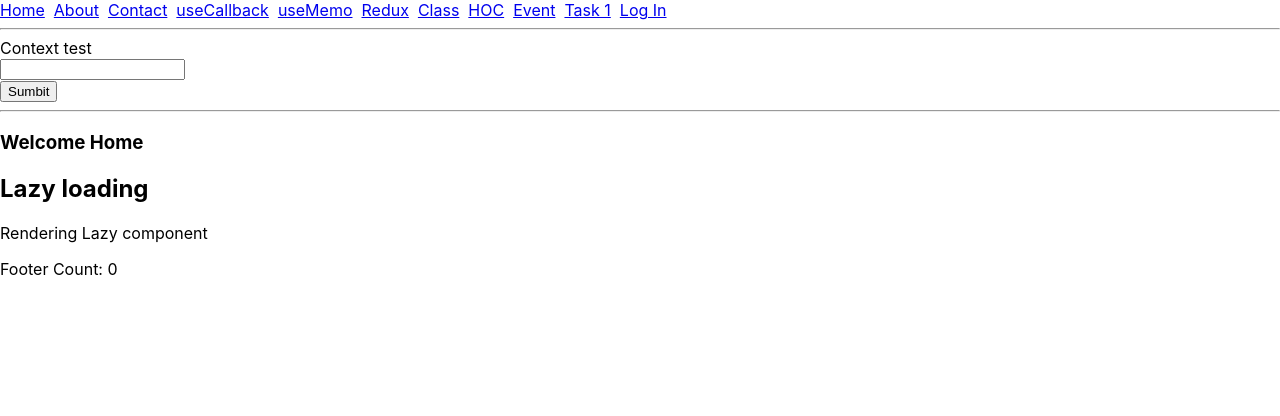
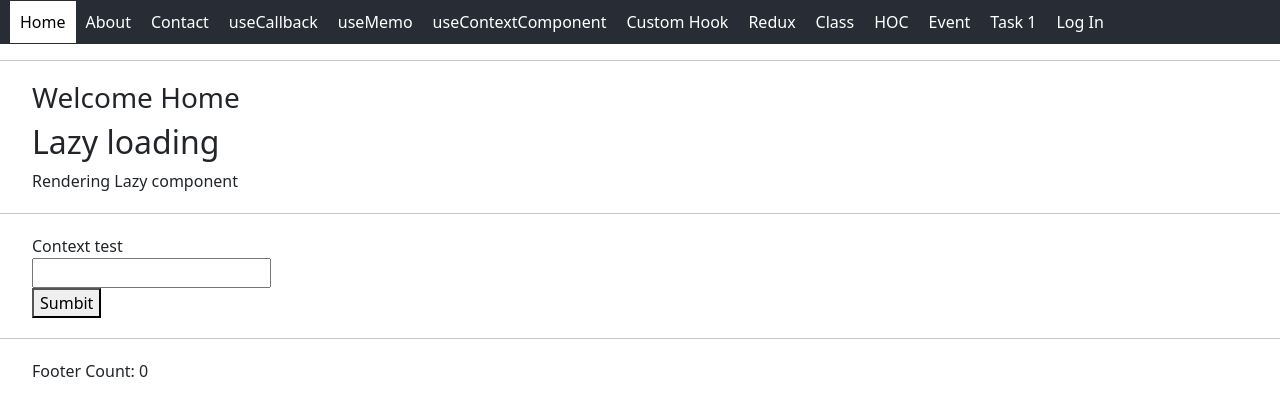
Before and after one commit to Bhoopathismash/react-learn, a React (Create React App) app: page / in a window 1280 px wide. Shown: the top 416 px of the page. Built offline with nearby package versions, Linux system fonts and the light colour scheme.

Commit message:
hook task and nav finish

```diff
--- a/package.json
+++ b/package.json
@@ -7,7 +7,9 @@
     "@testing-library/jest-dom": "^5.16.5",
     "@testing-library/react": "^13.4.0",
     "@testing-library/user-event": "^13.5.0",
+    "bootstrap": "^5.2.3",
     "react": "^18.2.0",
+    "react-bootstrap": "^2.7.0",
     "react-dom": "^18.2.0",
     "react-redux": "^8.0.5",
     "react-router-dom": "^6.7.0",
--- a/src/App.css
+++ b/src/App.css
@@ -36,3 +36,28 @@
     transform: rotate(360deg);
   }
 }
+
+table, th, td {
+  border: 1px solid black;
+  border-collapse: collapse;
+}
+
+/* Navbar CSS */
+.Navbar {
+  background-color: #282c34;
+  padding: 10px;
+}
+.Navbar a {
+  padding: 10px;
+  text-decoration: none;
+  color: #fff;
+}
+.Navbar a.active{
+  color: #000;
+  background-color: #fff;
+}
+/* Navbar CSS */
+
+.container {
+  margin: 20px;
+}
--- a/src/App.js
+++ b/src/App.js
@@ -1,6 +1,10 @@
-import React, { createContext, useState, useEffect, useCallback } from "react";
-import { Route, Routes } from "react-router-dom";
-import Header from "./Components/Header";
+import React, { createContext, useState } from "react";
+import {
+  createBrowserRouter,
+  createRoutesFromElements,
+  Route,
+  RouterProvider,
+} from "react-router-dom";
 import Footer from "./Components/Footer";
 import Home from "./Components/Home";
 import About from "./Components/About";
@@ -12,10 +16,35 @@ import ClassTestComponent from "./Components/ClassTestComponent";
 import HigherOrderComponent from "./Components/HigherOrderComponent";
 import EventHandleComponent from "./Components/EventHandleComponent";
 import TaskOneComponent from "./Components/TaskOneComponent";
+import CustomHookComponent from "./Components/CustomHookComponent";
+import UseContextComponent from "./Components/UseContextComponent";
+import RootLayout from "./Layout/RootLayout";
 
 export const StudentContext = createContext([]);
 
 export const ThemeContext = createContext();
+
+const router = createBrowserRouter(
+  createRoutesFromElements(
+    <Route path="/" element={<RootLayout />}>
+      <Route index path="/" element={<Home />} />
+      <Route path="/about" element={<About />} />
+      <Route path="/contact" element={<Contact />} />
+      <Route path="/use-callback" element={<UseCallbackComponent />} />
+      <Route path="/use-memo" element={<UseMemoComponent />} />
+      <Route path="/use-context" element={<UseContextComponent />} />
+      <Route path="/custom-hook" element={<CustomHookComponent />} />
+      <Route path="/redux" element={<ReduxComponent />} />
+      <Route path="/class" element={<ClassTestComponent />} />
+      <Route path="/hoc" element={<HigherOrderComponent />} />
+      <Route
+        path="/event"
+        element={<EventHandleComponent id={11} name={"bhoopathi"} />}
+      />
+      <Route path="/task1" element={<TaskOneComponent />} />
+    </Route>
+  )
+);
 
 function App() {
   const [name, setName] = useState("");
@@ -32,37 +61,17 @@ function App() {
 
   return (
     <>
-      <Header />
+      <StudentContext.Provider value={studentNames}>
+        <RouterProvider router={router} />
+      </StudentContext.Provider>
       <hr />
-      <form onSubmit={mySubmit}>
-        <label> Context test </label> <br />
-        <input type="text" value={name} onChange={myChange} /> <br />
-        <button type="submit">Sumbit</button>
-      </form>
-      <hr />
-      <StudentContext.Provider value={studentNames}>
-        <Routes>
-          <Route exact path="/" element={<Home />} />
-          <Route exact path="/about" element={<About />} />
-          <Route exact path="/contact" element={<Contact />} />
-          <Route exact path="/use-memo" element={<UseMemoComponent />} />
-          <Route
-            exact
-            path="/use-callback"
-            element={<UseCallbackComponent />}
-          />
-          <Route exact path="/redux" element={<ReduxComponent />} />
-          <Route exact path="/class" element={<ClassTestComponent />} />
-          <Route exact path="/hoc" element={<HigherOrderComponent />} />
-          <Route
-            exact
-            path="/event"
-            element={<EventHandleComponent id={11} name={"bhoopathi"} />}
-          />
-          <Route exact path="/task1" element={<TaskOneComponent />} />
-        </Routes>
-      </StudentContext.Provider>
-
+      <div className='container'>
+        <form onSubmit={mySubmit}>
+          <label> Context test </label> <br />
+          <input type="text" value={name} onChange={myChange} /> <br />
+          <button type="submit">Sumbit</button>
+        </form>
+      </div>
       <Footer />
     </>
   );
--- /dev/null
+++ b/src/Components/CustomHookComponent.jsx
@@ -0,0 +1,34 @@
+import React from 'react'
+import useInput from '../Hooks/useInput'
+
+const CustomHookComponent = () => {
+    const [firstName, bindFirstName, resetFirstName] = useInput('');
+    const [lastName, bindLastName, resetLastName] = useInput('');
+
+    const handleClick = () => {
+        alert(`Hello ${firstName} ${lastName}`);
+        resetFirstName()
+        resetLastName()
+    }
+
+    return (
+        <div>
+            <h3>CustomHookComponent</h3>
+            <div>
+                <div>
+                    <label>First Name:</label>
+                    <input type='text' {...bindFirstName} />
+                </div>
+                <div>
+                    <label>Last Name:</label>
+                    <input type='text' {...bindLastName} />
+                </div>
+                <div>
+                    <button type='button' onClick={() => handleClick()}> Test Custom Hook</button>
+                </div>
+            </div>
+        </div>
+    )
+}
+
+export default CustomHookComponent
--- a/src/Components/Footer.jsx
+++ b/src/Components/Footer.jsx
@@ -6,7 +6,10 @@ function Footer(){
 
     return (
         <>
-            <p>Footer Count: {count}</p>
+            <hr />
+            <div className='container'>
+                <p>Footer Count: {count}</p>
+            </div>
         </>
     );
 }
--- a/src/Components/Header.jsx
+++ b/src/Components/Header.jsx
@@ -1,11 +1,11 @@
 import React from "react";
 import { useDispatch, useSelector } from "react-redux";
-import { Link } from "react-router-dom";
 import {
   loginStart,
   loginSuccess,
   loginError,
 } from "../Redux/reducer/loginReducer";
+import NavBarComponent from './NavBarComponent'
 
 const Header = () => {
   const loginSelector = useSelector((state) => state.loginStatus);
@@ -25,16 +25,8 @@ const Header = () => {
   return (
     <>
       <div>
-        <Link to="/">Home</Link> &nbsp;
-        <Link to="/about">About</Link> &nbsp;
-        <Link to="/contact">Contact</Link> &nbsp;
-        <Link to="/use-callback">useCallback</Link> &nbsp;
-        <Link to="/use-memo">useMemo</Link> &nbsp;
-        <Link to="/redux">Redux</Link> &nbsp;
-        <Link to="/class">Class</Link> &nbsp;
-        <Link to="/hoc">HOC</Link> &nbsp;
-        <Link to="/event">Event</Link> &nbsp;
-        <Link to="/task1">Task 1</Link> &nbsp;
+        <div className='Navbar'>
+          <NavBarComponent />
           <a
             href="#"
             onClick={(e) => {
@@ -45,6 +37,8 @@ const Header = () => {
             {loginSelector.loading ? "Log In" : "Log Out"}
           </a>
         </div>
+      </div>
+      <hr />
       {loginSelector.loading ? null : (
         <>
           <hr />
--- /dev/null
+++ b/src/Components/NavBarComponent.jsx
@@ -0,0 +1,23 @@
+import React from 'react'
+import {NavLink} from 'react-router-dom'
+
+const NavBarComponent = () => {
+  return (
+    <>
+        <NavLink to="/">Home</NavLink>
+        <NavLink to="/about">About</NavLink>
+        <NavLink to="/contact">Contact</NavLink>
+        <NavLink to="/use-callback">useCallback</NavLink>
+        <NavLink to="/use-memo">useMemo</NavLink>
+        <NavLink to="/use-context">useContextComponent</NavLink>
+        <NavLink to="/custom-hook">Custom Hook</NavLink>
+        <NavLink to="/redux">Redux</NavLink>
+        <NavLink to="/class">Class</NavLink>
+        <NavLink to="/hoc">HOC</NavLink>
+        <NavLink to="/event">Event</NavLink>
+        <NavLink to="/task1">Task 1</NavLink>
+    </>
+  )
+}
+
+export default NavBarComponent
--- a/src/Components/TaskOneComponent.jsx
+++ b/src/Components/TaskOneComponent.jsx
@@ -1,14 +1,15 @@
 import React , { useState, useEffect, useCallback } from 'react';
+import '../App.css';
+import { Button, Form } from 'react-bootstrap';
+import UpdateModalComponent from './UpdateModalComponent';
 
 const initialState = {firstName: '', lastName: ''};
-
-const listTable = {
-  border: 1,
-}
 
 function TaskOneComponent() {
   const [userList, setUserList] = useState({});
   const [formData, setFormData] = useState(initialState);
+  const [modalShow, setModalShow] = useState(false);
+  const [editData, setEditData] = useState({});
 
   /* useEffect(() => {
     setUserList(prev => ([...prev, {firstName: 'Bhoopathi', lastName: 'P'}]));
@@ -19,10 +20,22 @@ function TaskOneComponent() {
   };
 
   const addUser = () => {
-    console.log('formData', formData);
-    const id = Object.keys(userList).length + 1;
+    const id = Math.floor((Math.random() * 100) + 1);
     setUserList(prev => ({...prev, [id] : {id, ...formData}}));
     setFormData(initialState);
+  };
+
+  const editUser = (id) => {
+    const userDetail = userList[id];
+    console.log('userDetail', userDetail);
+    setEditData(prev => ({...prev, ...userDetail}));
+    setModalShow(true);
+  };
+
+  const updateUser = (newformData) => {
+    const id = newformData.id;
+    setUserList(prev => ({...prev, [id] : {...newformData}}));
+    setModalShow(false);
   };
 
   const deleteUser = (index) => {
@@ -33,26 +46,29 @@ function TaskOneComponent() {
     }));
   }
 
-  console.log('userList', userList);
+  //console.log('userList', userList);
 
   return (
     <>
-      <h3>TaskOneComponent</h3>
-      <div>
-        <div>
-          <label>First Name: </label><br />
+      <div className='container'>
+        <h3 className='align-center'>TaskOneComponent</h3>
+        <div class="row justify-content-center">
+          <div class="col-6">
+            <Form.Group>
+              <Form.Label>First Name: </Form.Label><br />
               <input type='text' value={formData.firstName} onChange={(e) => handleName('firstName', e)}/>
-        </div>
-        <div>
-          <label>Last Name: </label><br />
+            </Form.Group>
+            <Form.Group>
+              <Form.Label>Last Name: </Form.Label><br />
               <input type='text' value={formData.lastName} onChange={(e) => handleName('lastName', e)}/>
+            </Form.Group>
+            <br/>
+            <Button className='btn-success' type='button' onClick={() => addUser()}>Add User</Button>
           </div>
         </div>
         <br/>
-      <button type='button' onClick={() => addUser()}>Add User</button>
         <br/>
-      <br/>
-      <table style={listTable}>
+        <table class="table table-striped">
           <thead>
             <th>Id</th>
             <th>First Name</th>
@@ -61,21 +77,27 @@ function TaskOneComponent() {
           </thead>
           <tbody>
             {Object.keys(userList).length > 0 && Object.keys(userList).map((user, index) => {
-            console.log('user', userList[user]);
               return(
                 <tr key={index+1}>
                   <td>{userList[user].id}</td>
                   <td>{userList[user].firstName}</td>
                   <td>{userList[user].lastName}</td>
                   <td>
-                  <button type='button'>Edit</button>
-                  <button type='button' onClick={() => deleteUser(userList[user].id)}>Delete</button>
+                    <Button type='button' onClick={() => editUser(userList[user].id)}>Edit</Button>&nbsp;
+                    <Button className='btn-danger' type='button' onClick={() => deleteUser(userList[user].id)}>Delete</Button>
                   </td>
                 </tr>
               );
             })}
         </tbody>
         </table>
+      </div>
+      <UpdateModalComponent
+        show={modalShow}
+        onHide={() => setModalShow(false)}
+        editData={editData}
+        updateUser={updateUser}
+      />
       <hr />
     </>
   )
--- /dev/null
+++ b/src/Components/UpdateModalComponent.jsx
@@ -0,0 +1,54 @@
+import React, {useState} from 'react';
+import { Form, Button, Modal } from 'react-bootstrap';
+
+
+function UpdateModalComponent(props) {
+  const editData = props.editData;
+  const [formData, setFormData] = useState({...editData});
+
+  const handleName = (input, e) => {
+    setFormData(prev => ({...prev, [input]: e.target.value}));
+  };
+
+  const handleUpdate = () => {
+    props.updateUser(formData);
+  }
+
+  return (
+    <Modal
+      show={props.show}
+      onHide={props.onHide}
+
+      size="lg"
+      aria-labelledby="contained-modal-title-vcenter"
+      centered
+    >
+      <Modal.Header closeButton>
+        <Modal.Title id="contained-modal-title-vcenter">
+          Update Modal
+        </Modal.Title>
+      </Modal.Header>
+      <Modal.Body>
+        <div class="row justify-content-center">
+          <div class="col-6">
+            <Form.Group>
+              <Form.Label>First Name: </Form.Label><br />
+              <input type='text' value={formData.firstName} onChange={(e) => handleName('firstName', e)}/>
+            </Form.Group>
+            <Form.Group>
+              <Form.Label>Last Name: </Form.Label><br />
+              <input type='text' value={formData.lastName} onChange={(e) => handleName('lastName', e)}/>
+            </Form.Group>
+            <br/>
+            <Button className='btn-success' type='button' onClick={() => handleUpdate()}>Update User</Button>
+          </div>
+        </div>
+      </Modal.Body>
+      <Modal.Footer>
+        <Button onClick={props.onHide}>Close</Button>
+      </Modal.Footer>
+    </Modal>
+  );
+}
+
+export default UpdateModalComponent;
--- /dev/null
+++ b/src/Hooks/useInput.js
@@ -0,0 +1,21 @@
+import {useState} from 'react'
+
+function useInput(initialValue) {
+
+    const [value, setValue] = useState(initialValue);
+
+    const bind = {
+        value,
+        onChange: (e) => {
+            setValue(e.target.value)
+        }
+    }
+
+    const reset = () => {
+        setValue(initialValue);
+    }
+
+    return [value, bind, reset];
+}
+
+export default useInput
--- /dev/null
+++ b/src/Layout/RootLayout.jsx
@@ -0,0 +1,16 @@
+import React from 'react'
+import { Outlet } from 'react-router-dom'
+import Header from '../Components/Header'
+
+const RootLayout = () => {
+  return (
+    <>
+        <Header />
+        <div className='container'>
+            <Outlet />
+        </div>
+    </>
+  )
+}
+
+export default RootLayout
```
Also changed, not shown: src/index.js (+1 -24 lines). Lines whose indentation alone changed are shown as unchanged.
